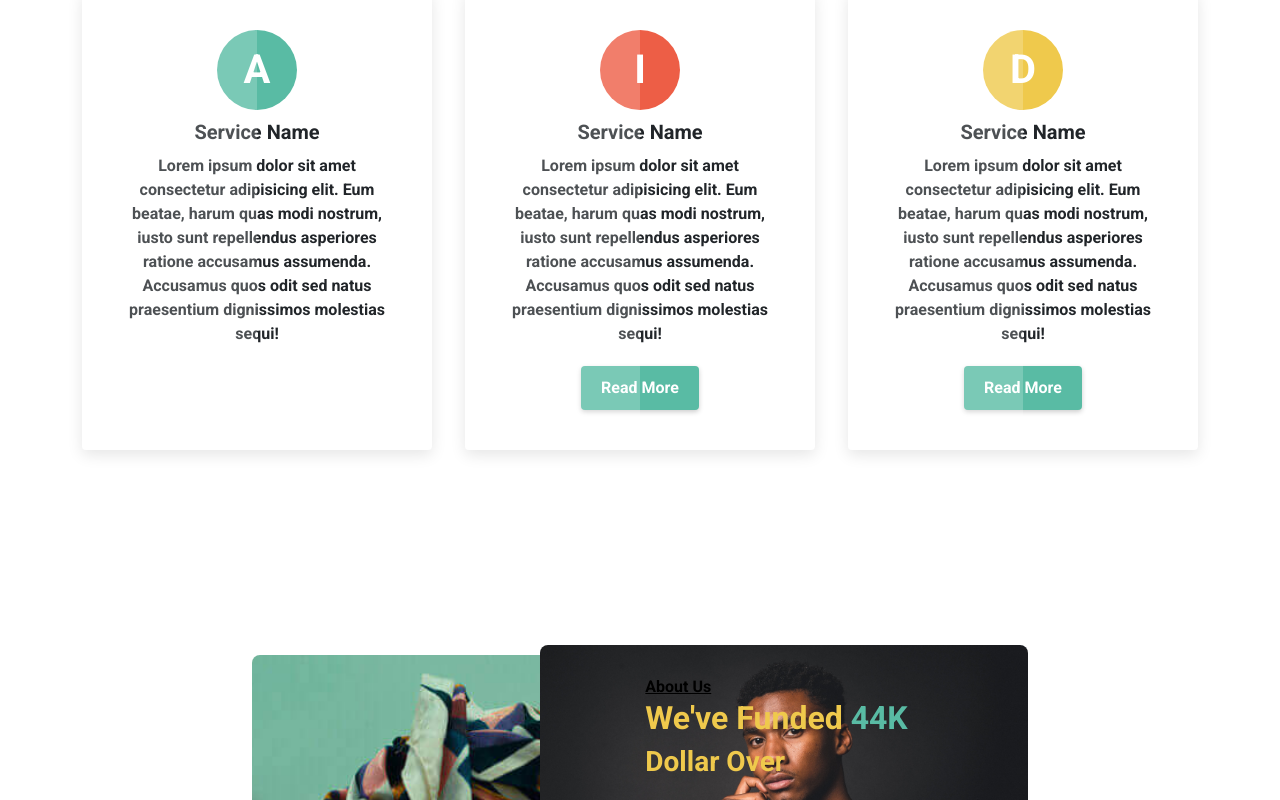
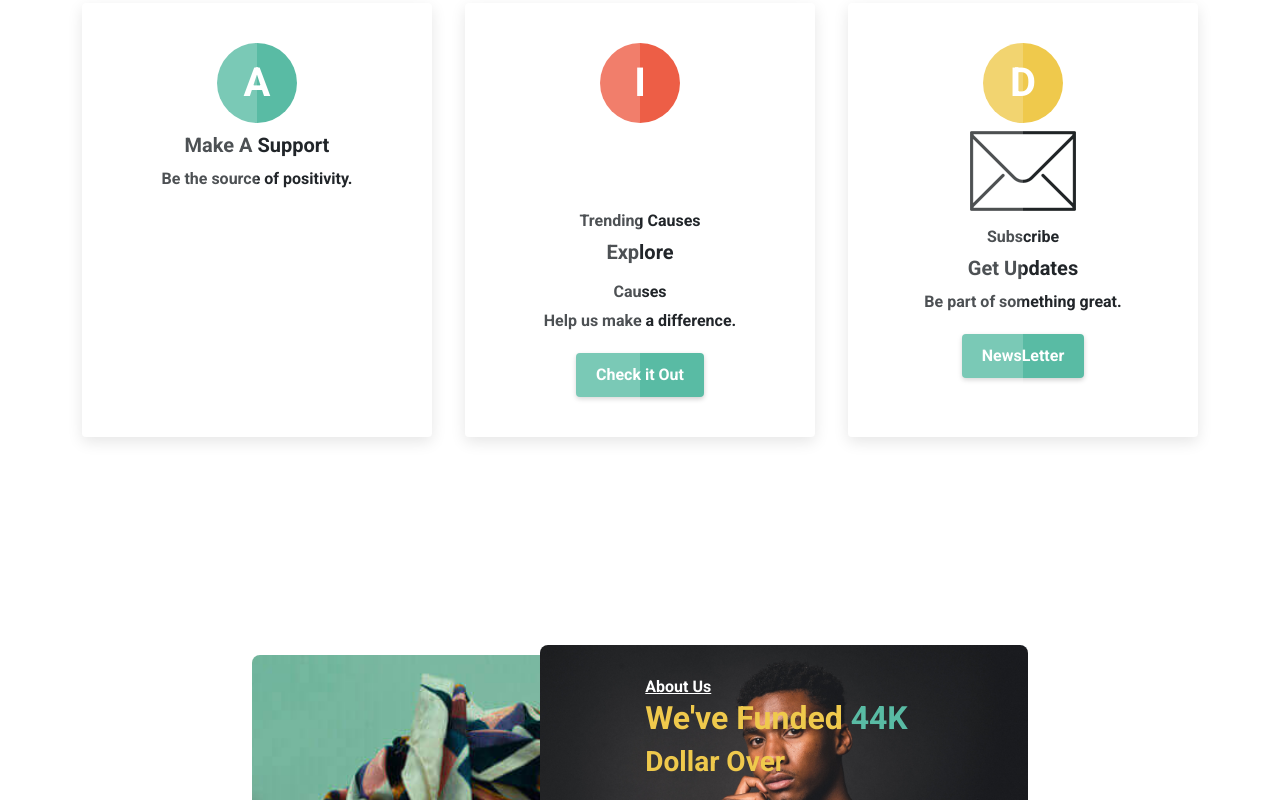
Before and after one commit to Rachelnk/Fund-Flow, an Angular app: page / in a window 1280 px wide. Shown: the part 740-1540 px from the top of the page. Built offline with nearby package versions, Linux system fonts and the light colour scheme.

Commit message:
st:changed page fonts

```diff
--- a/src/app/pages/about/about.component.css
+++ b/src/app/pages/about/about.component.css
@@ -55,7 +55,7 @@ span{
     line-height: 25px;
 }
 .content a{
-    color:black;
+    color:white;
 }
 .btn{
     text-decoration: none;
--- a/src/app/pages/home/home.component.css
+++ b/src/app/pages/home/home.component.css
@@ -12,7 +12,7 @@
     transform: translate(-50%,-50%);
 }
 .homecontent h3{
-    color: #ffffff;
+    color:white;
     font-size: 25px;
 }
 .homecontent a{
@@ -48,9 +48,6 @@
 }
 h5{
     color: #ed5e46;
-}
-img{
-    opacity: 0.7;
 }
 .container .box .icon{
     position: relative;
@@ -105,6 +102,12 @@ img{
     margin: 0;
     padding: 0;
 }
+h6{
+    padding-top:0.5rem;
+}
+.news{
+    padding: 0.5rem;
+}
 a{
     display: inline-block;
     padding: 10px 20px;
--- a/src/app/pages/home/home.component.html
+++ b/src/app/pages/home/home.component.html
@@ -105,39 +105,35 @@
     <div class="box">
       <div class="icon">A</div>
       <div class="content">
-        <h3>Service Name</h3>
+        <h3>Make A Support</h3>
         <p>
-          Lorem ipsum dolor sit amet consectetur adipisicing elit. Eum beatae,
-          harum quas modi nostrum, iusto sunt repellendus asperiores ratione
-          accusamus assumenda. Accusamus quos odit sed natus praesentium
-          dignissimos molestias sequi!
+          Be the source of positivity.
         </p>
       </div>
     </div>
     <div class="box">
       <div class="icon">I</div>
       <div class="content">
-        <h3>Service Name</h3>
+        <img src="../../../assets/imagez/support_icon.png" alt="">
+        <h6>Trending Causes</h6>
+        <h3>Explore</h3>
+        <h6>Causes</h6>
         <p>
-          Lorem ipsum dolor sit amet consectetur adipisicing elit. Eum beatae,
-          harum quas modi nostrum, iusto sunt repellendus asperiores ratione
-          accusamus assumenda. Accusamus quos odit sed natus praesentium
-          dignissimos molestias sequi!
+          Help us make a difference.
         </p>
-        <a href="">Read More</a>
+        <a href="">Check it Out</a>
       </div>
     </div>
     <div class="box">
       <div class="icon">D</div>
       <div class="content">
-        <h3>Service Name</h3>
+        <img class="news" src="../../../assets/imagez/envalope.png" alt="">
+        <h6>Subscribe</h6>
+        <h3>Get Updates</h3>
         <p>
-          Lorem ipsum dolor sit amet consectetur adipisicing elit. Eum beatae,
-          harum quas modi nostrum, iusto sunt repellendus asperiores ratione
-          accusamus assumenda. Accusamus quos odit sed natus praesentium
-          dignissimos molestias sequi!
+          Be part of something great.
         </p>
-        <a href="">Read More</a>
+        <a href="">NewsLetter</a>
       </div>
     </div>
   </div>
--- a/src/app/pages/team/team.component.css
+++ b/src/app/pages/team/team.component.css
@@ -3,12 +3,14 @@
 }
 h1 {
   text-align: center;
-  color:#ed5e46;
+  color: #ed5e46;
+  font-family: Merienda;
 }
-.para{
-    text-align: center;
-    font-size: 1rem;
-    color: #59bba4;
+.para {
+  text-align: center;
+  font-size: 1rem;
+  color: #59bba4;
+  font-family: Roboto;
 }
 .single-team {
   padding-bottom: 70px;
@@ -61,6 +63,7 @@ h1 {
 .team-text {
   color: #fff;
   padding: 0 10px 5px;
+  font-family: Roboto;
 }
 .single-team:hover .team-img img {
   transform: scale(1.1);
--- a/src/styles.css
+++ b/src/styles.css
@@ -1,4 +1,4 @@
-@import url('https://fonts.googleapis.com/css2?family=Roboto:wght@700&display=swap');/* You can add global styles to this file, and also import other style files */
+@import url('https://fonts.googleapis.com/css2?family=Merienda&family=Roboto:wght@700&display=swap');/* You can add global styles to this file, and also import other style files */
 *{
     padding: 0;
     margin: 0;
```
